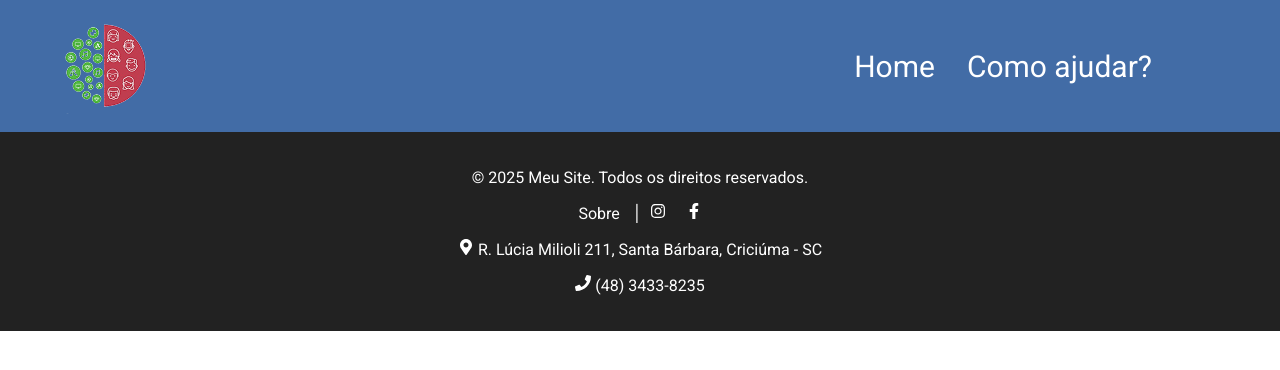
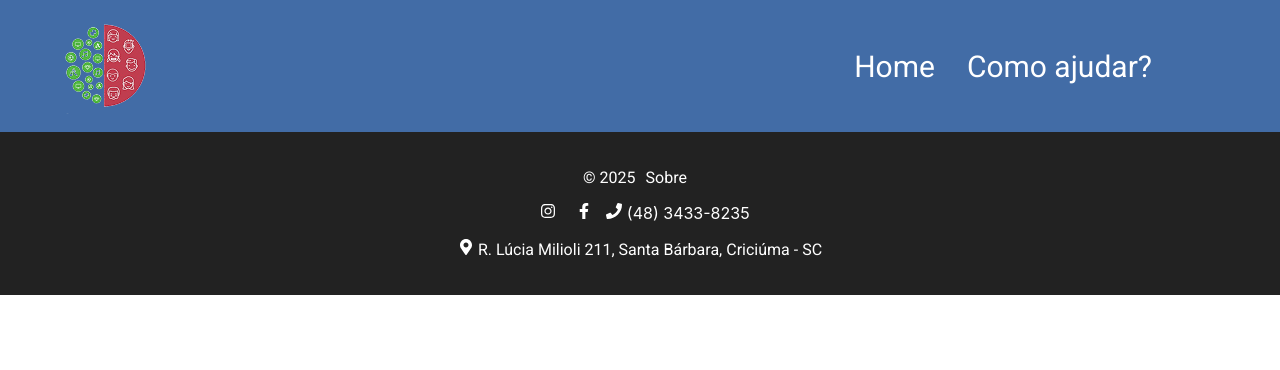
Before and after one commit to MarxWesley/projeto_extensao_III, a React (Create React App) app: page /comoajudar in a window 1280 px wide. Shown: the top 370 px of the page. Built offline with nearby package versions, Linux system fonts and the light colour scheme.

Commit message:
comitando todas as mudancas

```diff
--- a/src/components/Footer/Footer.jsx
+++ b/src/components/Footer/Footer.jsx
@@ -5,28 +5,30 @@ import { FaFacebookF, FaInstagram, FaMapMarkerAlt, FaPhone } from "react-icons/f
 const Footer = () => {
   return (
     <footer className={styles.footer}>
-      <p>&copy; {new Date().getFullYear()} Meu Site. Todos os direitos reservados.</p>
+      <p>&copy; {new Date().getFullYear()}
+      <a href="/sobre">Sobre</a>
+      </p>
       <nav>
-        <a href="/sobre">Sobre</a> |
         <a href="https://www.instagram.com/ieediomicio/"
         target="_blank"
         rel="noopener noreferrer"
         title="Instagram">
         <FaInstagram/></a>
 
-        <a href="https://www.facebook.com/p/IEE-Diom%C3%ADcio-Freitas-100066695940896/?locale=pt_BR&_rdr"
+        <a href="https://www.facebook.com/p/IEE-Diomício-Freitas-100066695940896/?locale=pt_BR&_rdr"
           target="_blank"
           rel="noopener noreferrer"
           title="Facebook">
-          <FaFacebookF/></a>
+          <FaFacebookF/>  </a>
+          <FaPhone/> (48) 3433-8235
         </nav>
 
         <div className={styles.contactInfo}>
           <p><FaMapMarkerAlt/> R. Lúcia Milioli 211, Santa Bárbara, Criciúma - SC </p>
-          <p><FaPhone/> (48) 3433-8235</p>
+
         </div>
     </footer>
   );
 };
 
-export default Footer;
+export default Footer
```
